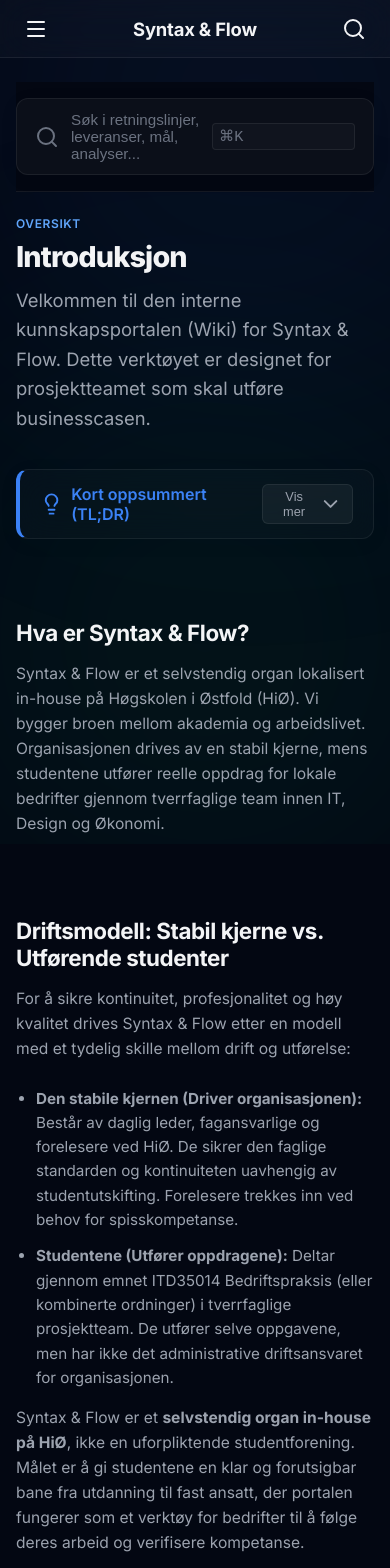
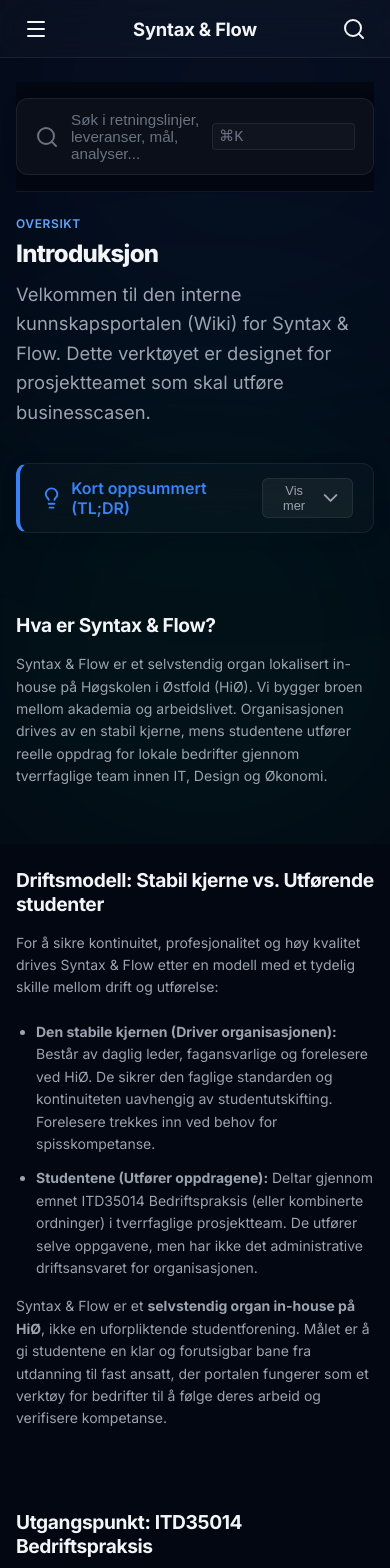
Before and after one commit to uffiulf/S-F-BC, a React (Vite) app in the folder 07-Nettside/infoside-app/: page /#dashboard in a window 390 px wide. Shown: the top 1568 px of the page. Built offline with nearby package versions, Linux system fonts and the light colour scheme.

Commit message:
style(web): scale down typography sizes globally on mobile viewports

```diff
--- a/07-Nettside/infoside-app/src/index.css
+++ b/07-Nettside/infoside-app/src/index.css
@@ -925,8 +925,34 @@
     box-sizing: border-box;
   }
 
+  /* Global skrift-skalering for mobil */
   .wiki-page h1 {
-    font-size: 1.8rem;
+    font-size: 1.5rem;
+  }
+
+  .wiki-section h2 {
+    font-size: 1.2rem;
+  }
+
+  .wiki-section p {
+    font-size: 0.875rem;
+    margin-bottom: 20px;
+  }
+
+  .wiki-section li {
+    font-size: 0.875rem;
+  }
+
+  .legal-detail-section h3 {
+    font-size: 1.05rem;
+  }
+
+  .legal-detail-section p {
+    font-size: 0.875rem;
+  }
+
+  .wiki-table {
+    font-size: 0.8rem;
   }
 
   .top-header {
@@ -1024,8 +1050,8 @@
     width: 100% !important;
     box-sizing: border-box !important;
     padding: 12px 14px !important;
-    font-size: 0.85rem !important;
-    line-height: 1.4 !important;
+    font-size: 0.74rem !important;
+    line-height: 1.35 !important;
     color: var(--text-primary) !important; /* Tilpasser seg lyst/mørkt tema */
     box-shadow: none !important;
     border-radius: 8px !important;
```
